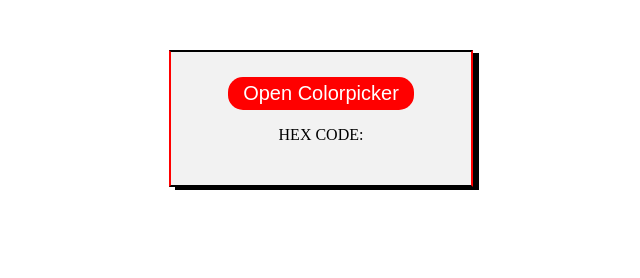
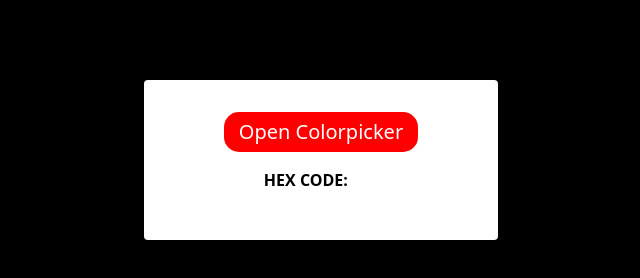
Before and after one commit to phpcodingmaster/EyeDropper-Web-API---JavaScript, a plain HTML site: page index.html in a window 1280 px wide. Shown: the whole page, without its empty margins (319-959 px from the left). Drawn offline with nearby package versions, Linux system fonts and the light colour scheme.

Commit message:
Update index.html
Updated index.html file
Included Tailwind CSS and modified the styles a bit.

```diff
--- a/index.html
+++ b/index.html
@@ -6,22 +6,21 @@
     <meta name="viewport" content="width=device-width, initial-scale=1.0">
     <title>EyeDropper API - JavaScript</title>
     <link rel="stylesheet" href="style.css">
+    <script src="https://cdn.tailwindcss.com"></script>
 </head>
-<body>
-    <div class="box">
+<body class="bg-black">
 
-        <div class="box-inner">
-            <div class="container">
-          <button id="open">
-          Open Colorpicker
-          </button>
-        </div>
+    <div class="container mx-auto mt-20">
 
-        <div class="hexcontainer">
-            <p>HEX CODE:
-            <span id="hexcode"></span>
-            </p>
-        </div>
+        <div class="bg-white px-20 py-8 text-white rounded grid">
+            <button id="open" class="bg-red-700">
+                Open Colorpicker
+            </button>
+            <div class="bg-white px-10 py-4 text-black ">
+                <p class="font-bold">HEX CODE:
+                    <span id="hexcode"></span>
+                </p>
+            </div>
         </div>
 
       </div>
```
